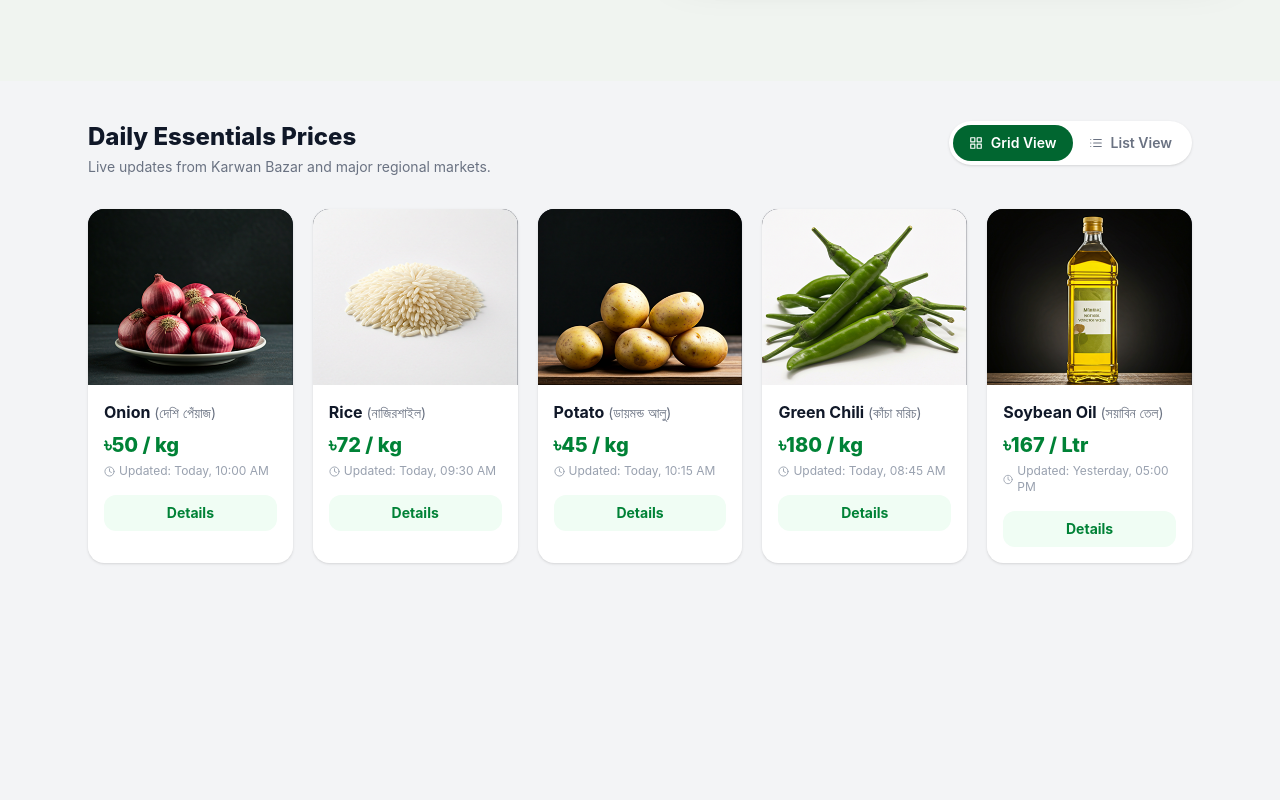
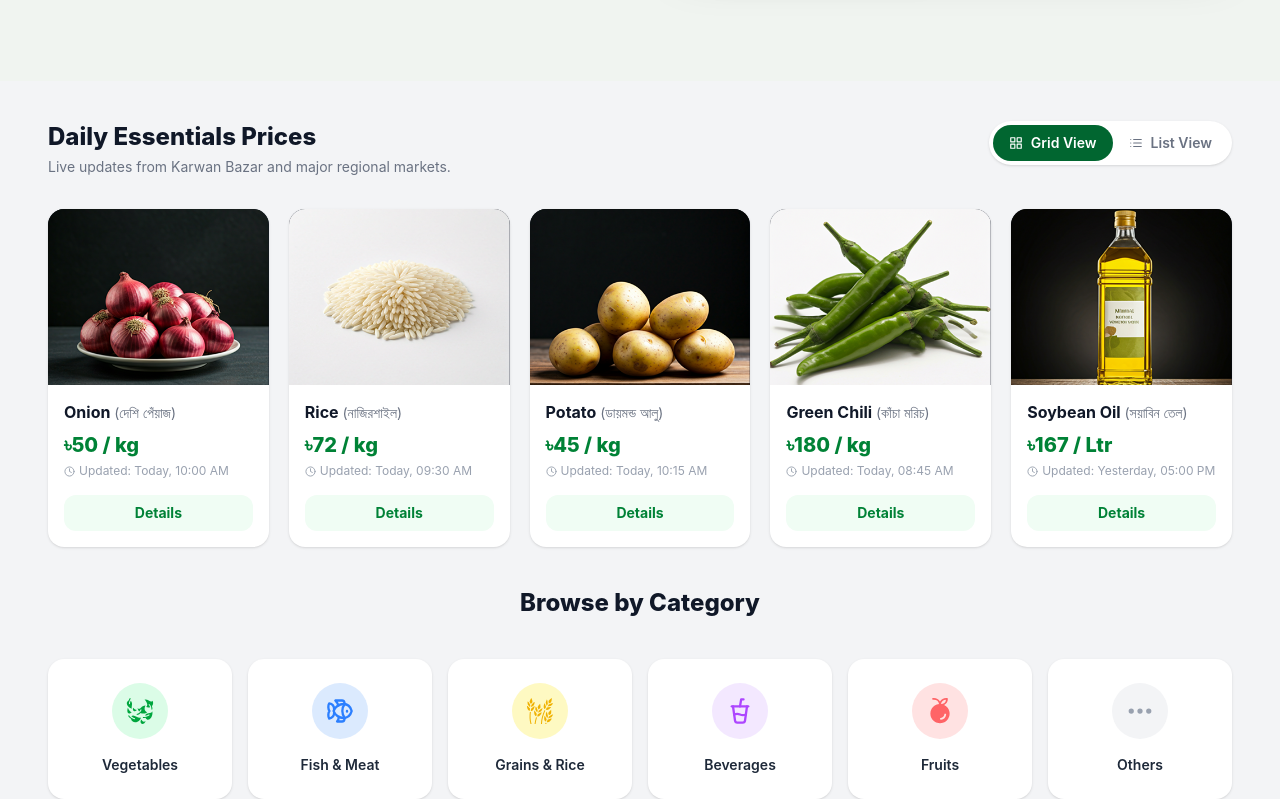
Before and after one commit to almahmud-dev/BazarDor, a React (Vite) app: page / in a window 1280 px wide. Shown: the part 720-1520 px from the top of the page. Built offline with nearby package versions, Linux system fonts and the light colour scheme.

Commit message:
remove h-screan

```diff
--- a/src/components/Category.jsx
+++ b/src/components/Category.jsx
@@ -47,8 +47,8 @@ const categories = [
 
 const Category = () => {
   return (
-    <section className="bg-gray-100 py-12">
-      <div className="max-w-6xl mx-auto px-6">
+    <section className="bg-gray-100">
+      <div className="container px-6">
 
         <h2 className="text-center text-2xl font-extrabold text-gray-900 mb-10">
           Browse by Category
--- a/src/components/Items.jsx
+++ b/src/components/Items.jsx
@@ -220,8 +220,8 @@ const Items = () => {
 
   return (
     <>
-      <section className="bg-gray-100 min-h-screen py-10">
-        <div className="max-w-6xl mx-auto px-6">
+      <section className="bg-gray-100 py-10">
+        <div className="container px-6">
 
           {/* Header */}
           <div className="flex flex-wrap items-start justify-between gap-4 mb-8">
```
